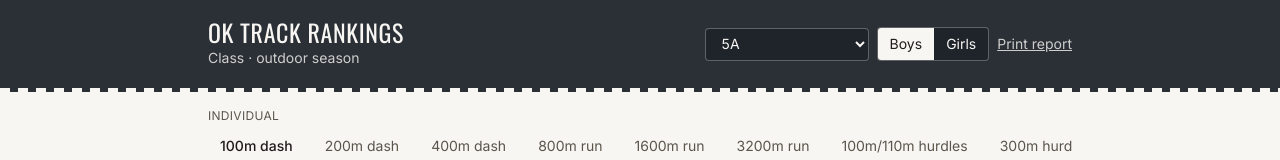
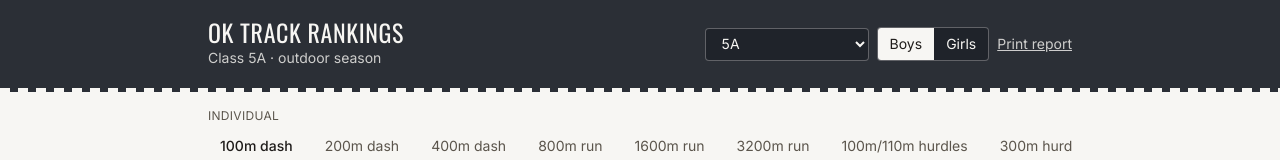
Before and after one commit to morrisjustin21/OKTFtop10, a React (Vite) app: page / in a window 1280 px wide. Shown: the top 160 px of the page. Built offline with nearby package versions, Linux system fonts and the light colour scheme; no server answers; the database is empty.

Commit message:
Add classification state and update fetch call

```diff
--- a/src/pages/Leaderboard.jsx
+++ b/src/pages/Leaderboard.jsx
@@ -6,6 +6,7 @@ import { EVENTS } from '../data/mockResults.js'
 import { fetchLeaderboard } from '../lib/leaderboardQueries.js'
 
 export default function Leaderboard() {
+  const [classification, setClassification] = useState('5A')
   const [gender, setGender] = useState('boys')
   const [activeEventId, setActiveEventId] = useState(EVENTS[0].id)
   const [results, setResults] = useState([])
@@ -16,7 +17,7 @@ export default function Leaderboard() {
   useEffect(() => {
     let active = true
     setLoading(true)
-    fetchLeaderboard(activeEventId, gender, '5A', 16).then((data) => {
+    fetchLeaderboard(activeEventId, gender, classification, 16).then((data) => {
       if (active) {
         setResults(data)
         setLoading(false)
@@ -25,11 +26,16 @@ export default function Leaderboard() {
     return () => {
       active = false
     }
-  }, [activeEventId, gender])
+  }, [activeEventId, gender, classification])
 
   return (
     <div className="min-h-screen">
-      <Header gender={gender} onGenderChange={setGender} />
+      <Header
+        gender={gender}
+        onGenderChange={setGender}
+        classification={classification}
+        onClassificationChange={setClassification}
+      />
       <EventTabs events={EVENTS} activeEvent={activeEventId} onSelect={setActiveEventId} />
 
       <main className="max-w-4xl mx-auto px-4 py-4">
```
